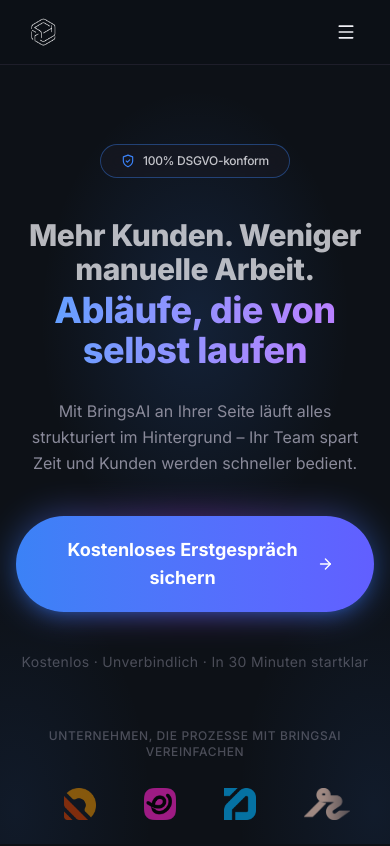
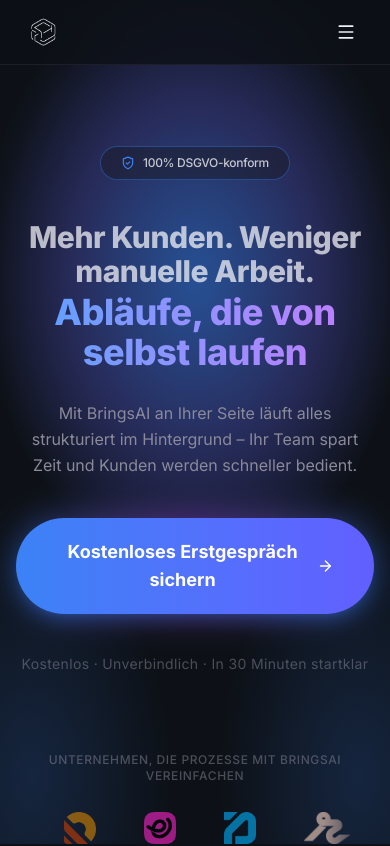
Before and after one commit to Junis69/bringsai, a React (Vite) app: page / in a window 390 px wide. Shown: the top 846 px of the page. Built offline with nearby package versions, Linux system fonts and the light colour scheme.

Commit message:
auto-commit for 26d2a4c2-1d72-4c34-9318-8b0d6f6bb2e3

```diff
--- a/src/components/sections/Hero.jsx
+++ b/src/components/sections/Hero.jsx
@@ -8,25 +8,32 @@ export function Hero() {
 
     return (
         <section
-            className="relative flex min-h-[100svh] flex-col items-center justify-between overflow-hidden px-4 sm:px-8 md:px-12 pt-[120px] sm:pt-[100px] pb-6 text-center"
+            className="relative flex min-h-[100svh] md:min-h-[100svh] flex-col items-center justify-between overflow-hidden px-4 sm:px-8 md:px-12 pt-[120px] sm:pt-[100px] pb-6 text-center hero-section-mobile"
         >
-            {/* Center glow — focused behind headline/subtext area */}
+            {/* Center glow — Desktop: subtle, Mobile: intensified */}
             <div
-                className="absolute inset-0 pointer-events-none"
+                className="absolute inset-0 pointer-events-none hero-glow-center"
                 style={{
                     background: 'radial-gradient(ellipse 55% 38% at 50% 38%, rgba(59,130,246,0.15) 0%, transparent 72%)',
                 }}
             />
+            {/* Mobile-only enhanced center glow */}
+            <div
+                className="absolute inset-0 pointer-events-none md:hidden"
+                style={{
+                    background: 'radial-gradient(ellipse 85% 55% at 50% 32%, rgba(59,130,246,0.35) 0%, rgba(99,102,241,0.18) 35%, transparent 65%)',
+                }}
+            />
             {/* Bottom-left corner glow — subtle depth */}
             <div
-                className="absolute inset-0 pointer-events-none"
+                className="absolute inset-0 pointer-events-none hero-glow-bl"
                 style={{
                     background: 'radial-gradient(ellipse 50% 40% at 4% 96%, rgba(59,130,246,0.082) 0%, transparent 70%)',
                 }}
             />
             {/* Bottom-right corner glow — subtle depth, consistent blue */}
             <div
-                className="absolute inset-0 pointer-events-none"
+                className="absolute inset-0 pointer-events-none hero-glow-br"
                 style={{
                     background: 'radial-gradient(ellipse 50% 40% at 96% 96%, rgba(59,130,246,0.09) 0%, transparent 70%)',
                 }}
@@ -117,7 +124,7 @@ export function Hero() {
                 initial={{ opacity: 0, y: 30 }}
                 animate={{ opacity: 1, y: 0 }}
                 transition={{ duration: 0.8, delay: 0.7, ease: [0.16, 1, 0.3, 1] }}
-                className="relative z-10 w-full mt-auto pt-8"
+                className="relative z-10 w-full mt-auto pt-8 hero-logos-mobile"
                 data-testid="hero-customer-logos"
             >
                 <motion.p
--- a/src/index.css
+++ b/src/index.css
@@ -533,6 +533,40 @@ section[id] {
     }
 }
 
+/* ===== Mobile Hero Section Optimizations ===== */
+/* Adjust hero height on mobile so logos peek at bottom */
+@media (max-width: 767px) {
+    .hero-section-mobile {
+        min-height: 100svh !important;
+        padding-bottom: 0 !important;
+    }
+
+    /* Reduce top padding on mobile to allow logos to peek */
+    .hero-section-mobile {
+        padding-top: 100px !important;
+    }
+
+    /* Intensify center glow on mobile - clear, sharp gradient */
+    .hero-glow-center {
+        background: radial-gradient(ellipse 75% 50% at 50% 34%, rgba(59,130,246,0.32) 0%, rgba(99,102,241,0.15) 45%, transparent 70%) !important;
+    }
+
+    /* Stronger corner glows on mobile */
+    .hero-glow-bl {
+        background: radial-gradient(ellipse 55% 45% at 8% 92%, rgba(59,130,246,0.18) 0%, transparent 65%) !important;
+    }
+
+    .hero-glow-br {
+        background: radial-gradient(ellipse 55% 45% at 92% 92%, rgba(59,130,246,0.18) 0%, transparent 65%) !important;
+    }
+
+    /* Allow logos section to extend slightly below fold */
+    .hero-logos-mobile {
+        margin-bottom: -40px !important;
+        padding-bottom: 40px !important;
+    }
+}
+
 /* Phone button glow pulses */
 @keyframes phone-glow-red {
     0%, 100% {
--- /dev/null
+++ b/test_reports/iteration_6.json
@@ -0,0 +1,43 @@
+{
+  "summary": "Completed testing of mobile Hero section optimizations for bringsai.io. Mobile enhanced glow effect and logo positioning working correctly. Desktop view preserved as required.",
+
+  "backend_issues": {},
+
+  "frontend_issues": {
+    "design_issues": [
+      {
+        "component": "Hero section logos on desktop",
+        "issue": "Company logos extend slightly beyond viewport on shorter desktop screens (800px height)",
+        "impact": "Logos are cut off on desktop with 800px height, but become fully visible with minimal scroll",
+        "fix_priority": "LOW",
+        "note": "This may be intentional design behavior as logos become visible with minimal scroll"
+      }
+    ]
+  },
+
+  "passed_tests": [
+    "Mobile view (390x844): Enhanced glow effect visible and stronger than desktop",
+    "Mobile view: Company logos partially visible at bottom (cut off as intended)",
+    "Desktop view: Mobile-only enhanced glow correctly hidden",
+    "Desktop view: Default subtle glow preserved",
+    "Responsive behavior: Media queries working correctly",
+    "CSS implementation: Mobile-only styles applied only on mobile devices",
+    "Glow intensity comparison: Mobile shows 0.35 opacity vs desktop 0.15 opacity",
+    "Logo positioning: Mobile logos extend beyond viewport as intended"
+  ],
+
+  "test_report_links": [],
+
+  "success_percentage": {
+    "frontend": "95%",
+    "mobile_optimizations": "100%",
+    "desktop_preservation": "95%"
+  },
+
+  "updated_files": [],
+
+  "action_item_for_main_agent": "",
+
+  "should_call_test_agent_after_fix": "false",
+  "should_main_agent_test_itself": "true"
+}
```
